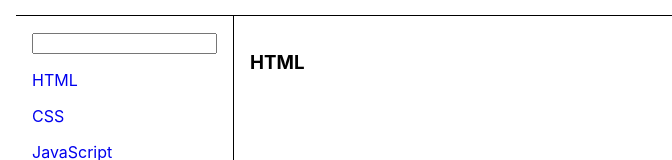
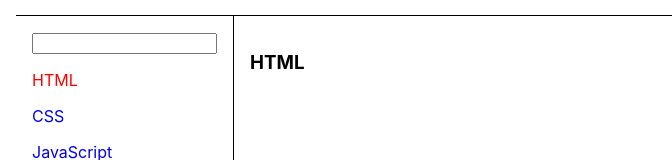
Before and after one commit to pongdang/blog.pongdang.me, a React (Create React App) app: page /study-log/1995 in a window 1280 px wide. Shown: the part 127-287 px from the top of the page, without its empty margins (144-816 px from the left). Built offline with nearby package versions, Linux system fonts and the light colour scheme.

Commit message:
fix: 잘못된 url로 route 되는 문제 수정

```diff
--- a/src/routes/SolveLog.jsx
+++ b/src/routes/SolveLog.jsx
@@ -39,7 +39,7 @@ export default function SolveLog() {
                 textDecoration: "none",
               };
             }}
-            to={`/solveLog/${sloveLogItem.number}`}
+            to={`/solve-log/${sloveLogItem.number}`}
             key={sloveLogItem.number}
           >
             {sloveLogItem.name}
--- a/src/routes/StudyLog.jsx
+++ b/src/routes/StudyLog.jsx
@@ -39,7 +39,7 @@ export default function StudyLog() {
                 textDecoration: "none",
               };
             }}
-            to={`/studyLog/${studyLogItem.number}`}
+            to={`/study-log/${studyLogItem.number}`}
             key={studyLogItem.number}
           >
             {studyLogItem.name}
```
Also changed, not shown: 1 other file (tests, documents, lock files or other folders).
